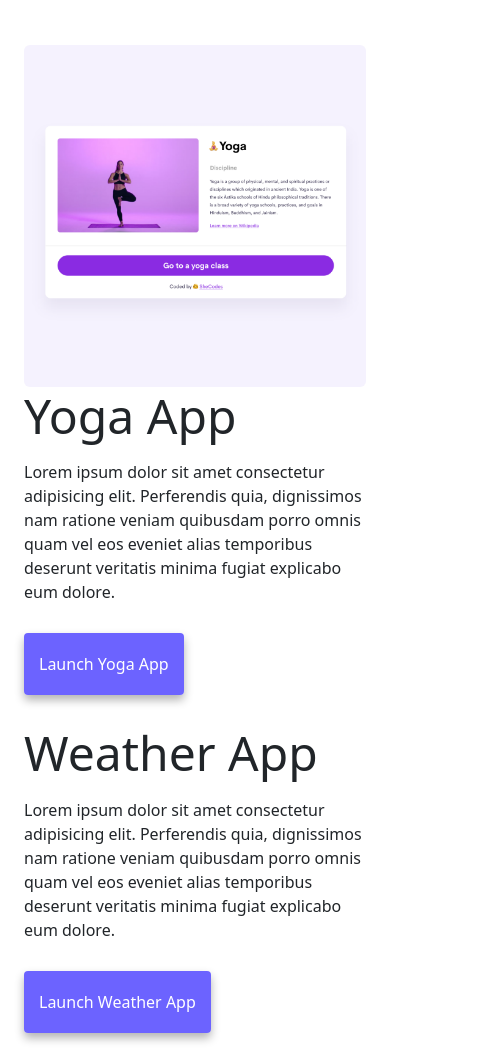
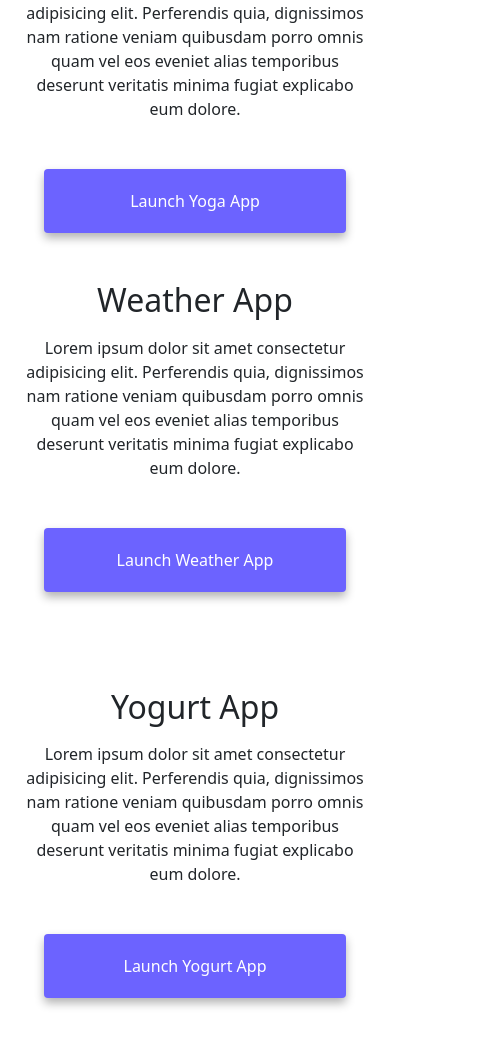
Before and after one commit to Adi26-pixel/advance_homework, a plain HTML site: page index.html in a window 390 px wide. Shown: the part 595-1654 px from the top of the page, 493 px wide, since content can reach past the window. Drawn offline with nearby package versions, Linux system fonts and the light colour scheme.

Commit message:
Made the website a lot more responsive

```diff
--- a/index.html
+++ b/index.html
@@ -63,8 +63,8 @@
         </div>
       </div>
     </nav>
-    <h2 class="text-center">👋 Hi I am</h2>
-    <h1 class="text-center">Adeline Monsengo</h1>
+    <h2 class="text-center mb-3">👋 Hi I am</h2>
+    <h1 class="text-center mb-3">Adeline Monsengo</h1>
     <h3 class="text-center">🇿🇦 Front-end developer, based in South Africa</h3>
     <div class="navigation-links mb-5">
       <a
@@ -83,10 +83,10 @@
           <img
             src="/images/yoga.png"
             alt="yoga project"
-            class="img-fluid rounded" />
+            class="img-fluid rounded d-none d-sm-block" />
         </div>
         <div class="col-sm-6">
-          <h2 class="text-start mb-3">Yoga App</h2>
+          <h2 class="mb-3">Yoga App</h2>
           <p>
             Lorem ipsum dolor sit amet consectetur adipisicing elit. Perferendis
             quia, dignissimos nam ratione veniam quibusdam porro omnis quam vel
@@ -94,13 +94,13 @@
             explicabo eum dolore.
           </p>
           <div class="mt-5">
-            <a href="#" class="primary-link">Launch Yoga App</a>
+            <a href="#" class="primary-link project-link">Launch Yoga App</a>
           </div>
         </div>
       </div>
       <div class="row mt-5">
         <div class="col-sm-6">
-          <h2 class="text-start mb-3">Weather App</h2>
+          <h2 class="mb-3">Weather App</h2>
           <p>
             Lorem ipsum dolor sit amet consectetur adipisicing elit. Perferendis
             quia, dignissimos nam ratione veniam quibusdam porro omnis quam vel
@@ -108,14 +108,14 @@
             explicabo eum dolore.
           </p>
           <div class="mt-5">
-            <a href="#" class="primary-link">Launch Weather App</a>
+            <a href="#" class="primary-link project-link">Launch Weather App</a>
           </div>
         </div>
         <div class="col-sm-6 mt-5">
           <img
             src="/images/weather.png"
             alt="weather project"
-            class="img-fluid rounded" />
+            class="img-fluid rounded d-none d-sm-block" />
         </div>
       </div>
       <div class="row mt-5">
@@ -123,10 +123,10 @@
           <img
             src="/images/yogurt.png"
             alt="yogurt project"
-            class="img-fluid rounded" />
+            class="img-fluid rounded d-none d-sm-block" />
         </div>
         <div class="col-sm-6">
-          <h2 class="text-start mb-3">Yogurt App</h2>
+          <h2 class="mb-3">Yogurt App</h2>
           <p>
             Lorem ipsum dolor sit amet consectetur adipisicing elit. Perferendis
             quia, dignissimos nam ratione veniam quibusdam porro omnis quam vel
@@ -134,7 +134,7 @@
             explicabo eum dolore.
           </p>
           <div class="mt-5">
-            <a href="#" class="primary-link">Launch Yogurt App</a>
+            <a href="#" class="primary-link project-link">Launch Yogurt App</a>
           </div>
         </div>
       </div>
--- a/styles/style.css
+++ b/styles/style.css
@@ -88,3 +88,29 @@ h3 {
   box-shadow: var(--box-shadow);
   color: white;
 }
+
+.primary-link:hover {
+  color: white;
+}
+
+@media (max-width: 900px) {
+  h1 {
+    font-size: 48px;
+    line-height: 1;
+  }
+
+  h2 {
+    font-size: 32px;
+    text-align: center;
+  }
+
+  p {
+    text-align: center;
+  }
+
+  .project-link {
+    display: block;
+    text-align: center;
+    margin: 0 20px;
+  }
+}
```
Also changed, not shown: about.html (+3 -3 lines).
